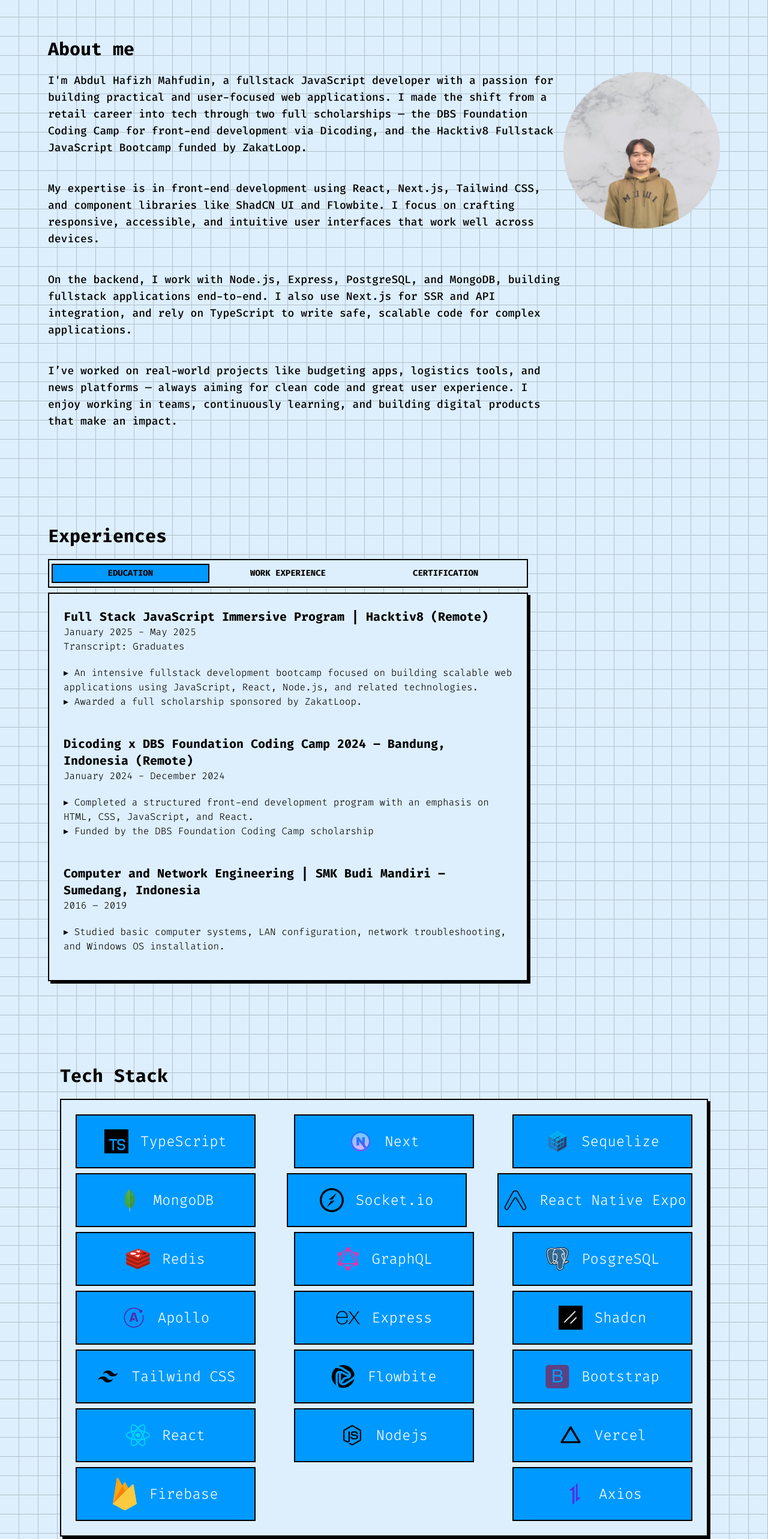
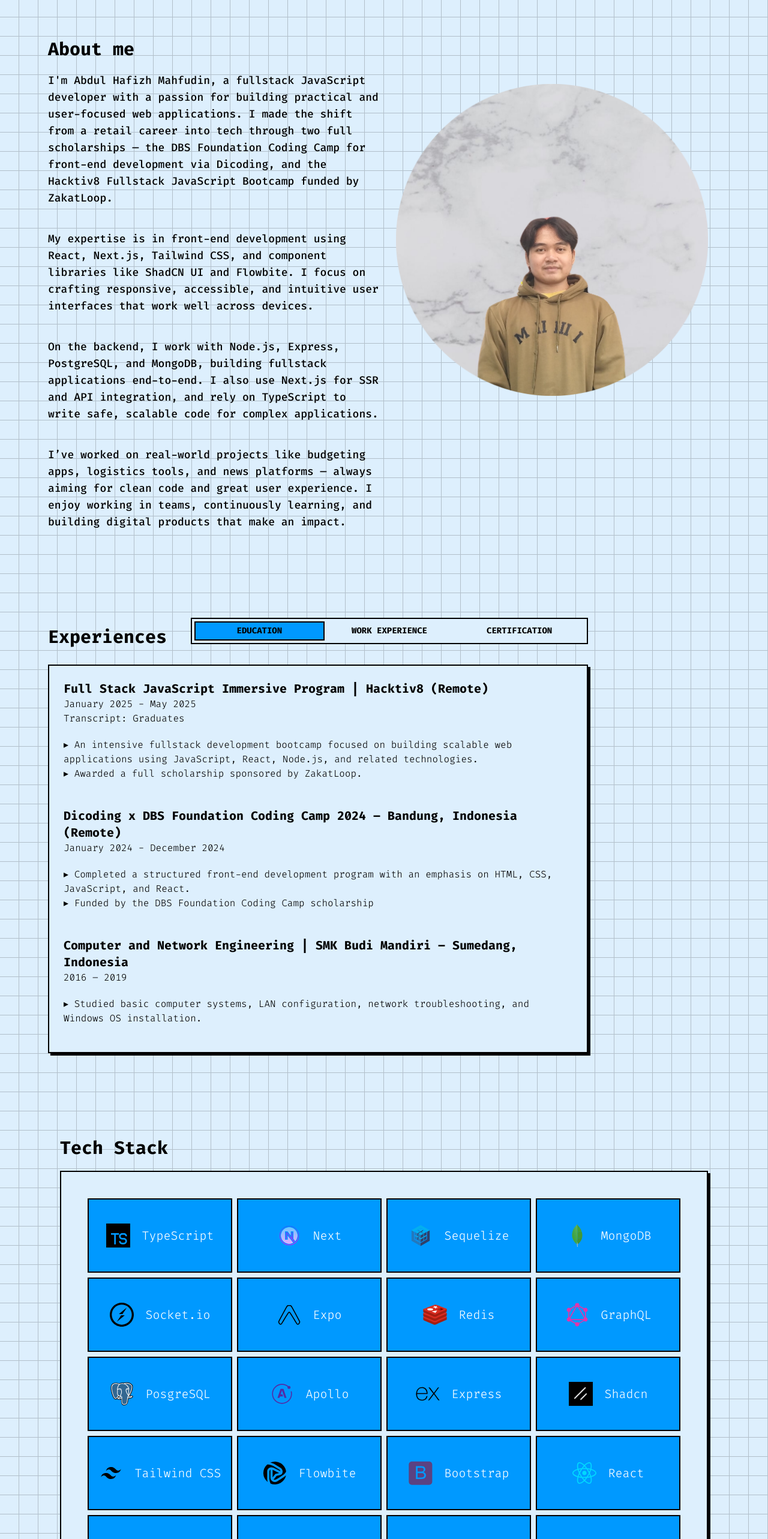
Before and after one commit to hafidzahm/portofolio, a Next.js app: page /about in a window 1280 px wide. Shown: the part 100-2666 px from the top of the page at 60% size. Built offline with nearby package versions, Linux system fonts and the light colour scheme.

Commit message:
configuring responsive design

```diff
--- a/src/app/about/page.tsx
+++ b/src/app/about/page.tsx
@@ -17,10 +17,21 @@
 function CardAbout() {
   return (
     <div className="min-h-[100vh]">
-      <div className="flex flex-col max-w-8xl justify-between items-start p-10">
+      <div className="flex flex-col max-w-8xl justify-between items-start sm:p-2.5 md:p-10">
         <h1 className="pt-10 text-3xl pb-5">About me</h1>
-        <div className="flex flex-row justify-center items-start">
-          <div>
+        <div className="grid grid-cols-1 md:grid-cols-2 justify-center items-start">
+          <div className="order-1 md:order-2">
+            <Image
+              alt="profile-pic"
+              src={"/profile.png"}
+              width={100}
+              height={100}
+              quality={100}
+              unoptimized={true}
+              className="w-6xl h-full p-5"
+            />
+          </div>
+          <div className="order-2 md:order-1">
             <p className="pb-10 text-lg">
               I'm Abdul Hafizh Mahfudin, a fullstack JavaScript developer with a
               passion for building practical and user-focused web applications.
@@ -48,17 +59,6 @@
               and building digital products that make an impact.
             </p>
           </div>
-          <div>
-            <Image
-              alt="profile-pic"
-              src={"/profile.png"}
-              width={100}
-              height={100}
-              quality={100}
-              unoptimized={true}
-              className="w-6xl h-full"
-            />
-          </div>
         </div>
       </div>
     </div>
@@ -67,11 +67,12 @@
 function CardTechStack() {
   return (
     <div className="min-h-[100vh]">
-      <div className="flex flex-col max-w-8xl justify-between items-start p-15">
+      <div className="flex flex-col w-full max-w-8xl justify-between items-start md:p-15">
         <h1 className="pt-10 text-3xl pb-5">Tech Stack</h1>
+
         <Card className="w-full">
           <CardContent>
-            <div className="w-full flex flex-wrap justify-between flex-row gap-2 ">
+            <div className="grid gap-2 sm:p-5 lg:grid-cols-4 md:grid-cols-2">
               <BadgeTechStack
                 link="/typescript-svgrepo-com.svg"
                 nameIcon="TypeScript"
@@ -83,10 +84,7 @@
               />
               <BadgeTechStack link="/MongoDB.svg" nameIcon="MongoDB" />
               <BadgeTechStack link="/Socket.io.svg" nameIcon="Socket.io" />
-              <BadgeTechStack
-                link="/icons8-expo.svg"
-                nameIcon="React Native Expo"
-              />
+              <BadgeTechStack link="/icons8-expo.svg" nameIcon="Expo" />
               <BadgeTechStack link="/Redis.svg" nameIcon="Redis" />
               <BadgeTechStack link="/GraphQL.svg" nameIcon="GraphQL" />
               <BadgeTechStack link="/PostgresSQL.svg" nameIcon="PosgreSQL" />
@@ -130,7 +128,7 @@
   variant = "default",
 }: BadgeTechStackType) {
   return (
-    <Badge className="flex gap-5 p-2" variant={variant}>
+    <Badge className="flex p-10 gap-5" variant={variant}>
       <Image
         src={link}
         width={40}
@@ -139,14 +137,14 @@
         unoptimized={true}
         alt={nameIcon}
       />
-      <h1 className="text-2xl text-white font-extralight">{nameIcon}</h1>
+      <h1 className="text-xl text-white font-extralight">{nameIcon}</h1>
     </Badge>
   );
 }
 function CardExperience() {
   return (
     <div className="min-h-[100vh]">
-      <div className="max-w-8xl p-10">
+      <div className="max-w-8xl sm:p-2.5 md:p-10">
         <div>
           <TabExperience />
         </div>
@@ -157,12 +155,12 @@
 
 function TabExperience() {
   return (
-    <Tabs defaultValue="education" className="max-w-[800px]">
-      <div className="flex flex-col justify-start items-start w-full">
+    <Tabs defaultValue="education" className="max-w-[900px]">
+      <div className="flex flex-col h-full gap-10 md:flex-row justify-center items-center w-full">
         <div>
           <h1 className="pt-10 text-3xl pb-5">Experiences</h1>
         </div>
-        <TabsList className="grid w-full grid-cols-3">
+        <TabsList className="grid w-full h-full sm:grid-cols-1 sm:grid-rows-1 md:grid-cols-3">
           <TabsTrigger value="education">EDUCATION</TabsTrigger>
           <TabsTrigger value="work">WORK EXPERIENCE</TabsTrigger>
           <TabsTrigger value="certification">CERTIFICATION</TabsTrigger>
--- a/src/app/page.tsx
+++ b/src/app/page.tsx
@@ -15,10 +15,10 @@
 function CardJumbotron() {
   return (
     <div className="min-h-[100vh]">
-      <div className="flex flex-col max-w-6xl justify-between items-start p-10">
+      <div className="flex flex-col max-w-6xl justify-between items-start sm:p-2.5 md:p-10">
         <h1 className="pt-10">Hey there!</h1>
-        <div className="flex flex-row justify-center items-center gap-5">
-          <h1 className="text-4xl py-5">I'm Abdul Hafizh Mahfudin </h1>{" "}
+        <div className="grid sm:grid-cols-1 md:grid-cols-2 justify-center items-center gap-5">
+          <h1 className=" text-4xl py-5">I'm Abdul Hafizh Mahfudin </h1>{" "}
           <SocialMediaHeader />
         </div>
         <p className="pb-10 text-lg">
@@ -43,7 +43,7 @@
 
 function SocialMediaHeader() {
   return (
-    <>
+    <div className="flex flex-row gap-5 pb-5">
       <Link
         href={"https://www.linkedin.com/in/hafizxh/"}
         className="cursor-pointer"
@@ -59,7 +59,7 @@
       >
         <Instagram color="blue" />
       </Link>
-    </>
+    </div>
   );
 }
 
@@ -67,7 +67,7 @@
   return (
     <>
       <div className="min-h-[100vh] flex justify-center items-center">
-        <div className="flex flex-col max-w-6xl justify-center items-center p-10">
+        <div className="flex flex-col max-w-6xl w-full justify-center items-center sm:p-2.5 md:p-10">
           <h1 className="text-5xl py-5 text-center">
             Crafting modern, user-centered web and mobile solutions.{" "}
           </h1>
@@ -78,8 +78,10 @@
           </p>
         </div>
       </div>
-      <footer className="flex justify-center items-center">
-        <h1>Updated May 2025 | Abdul Hafizh Mahfudin - All right reserved.</h1>
+      <footer className="flex justify-center items-center ">
+        <h1 className="font-extralight ">
+          Updated May 2025 | Abdul Hafizh Mahfudin - All right reserved.
+        </h1>
       </footer>
     </>
   );
--- a/src/app/projects/page.tsx
+++ b/src/app/projects/page.tsx
@@ -32,7 +32,7 @@
     <div className="min-h-[100vh]">
       <div className="flex flex-col max-w-8xl justify-between items-start md:p-10 sm:p-2.5">
         <h1 className="pt-10 text-3xl pb-5">My Projects</h1>
-        <div className="flex flex-row justify-center items-center gap-5">
+        <div className="gap-5">
           <Card>
             <CardContent>
               <div className="grid md:grid-cols-2 items-start sm:grid-cols-1 gap-5 max-w-6xl">
--- a/src/components/ui/badge.tsx
+++ b/src/components/ui/badge.tsx
@@ -6,7 +6,7 @@
 import { cn } from "@/lib/utils";
 
 const badgeVariants = cva(
-  "inline-flex items-center min-w-[300px] min-h-[90px] justify-center rounded-base border-2 border-border px-2.5 py-0.5 text-xs font-base w-fit whitespace-nowrap shrink-0 [&>svg]:size-3 gap-1 [&>svg]:pointer-events-none focus-visible:border-ring focus-visible:ring-ring/50 focus-visible:ring-[3px] overflow-hidden",
+  "inline-flex items-center w-full min-h-[90px] justify-center rounded-base border-2 border-border px-2.5 py-0.5 text-xs font-base whitespace-nowrap shrink-0 [&>svg]:size-3 gap-1 [&>svg]:pointer-events-none focus-visible:border-ring focus-visible:ring-ring/50 focus-visible:ring-[3px] overflow-hidden",
   {
     variants: {
       variant: {
```
